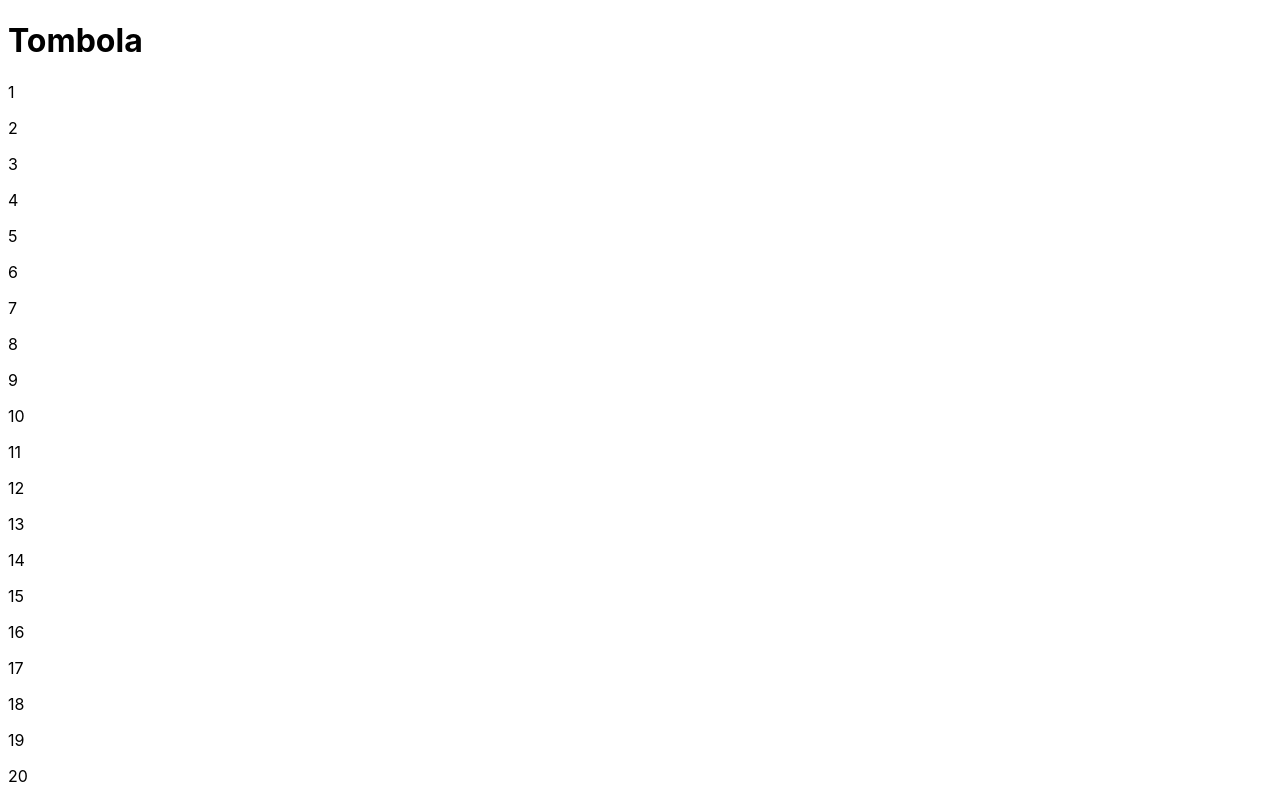
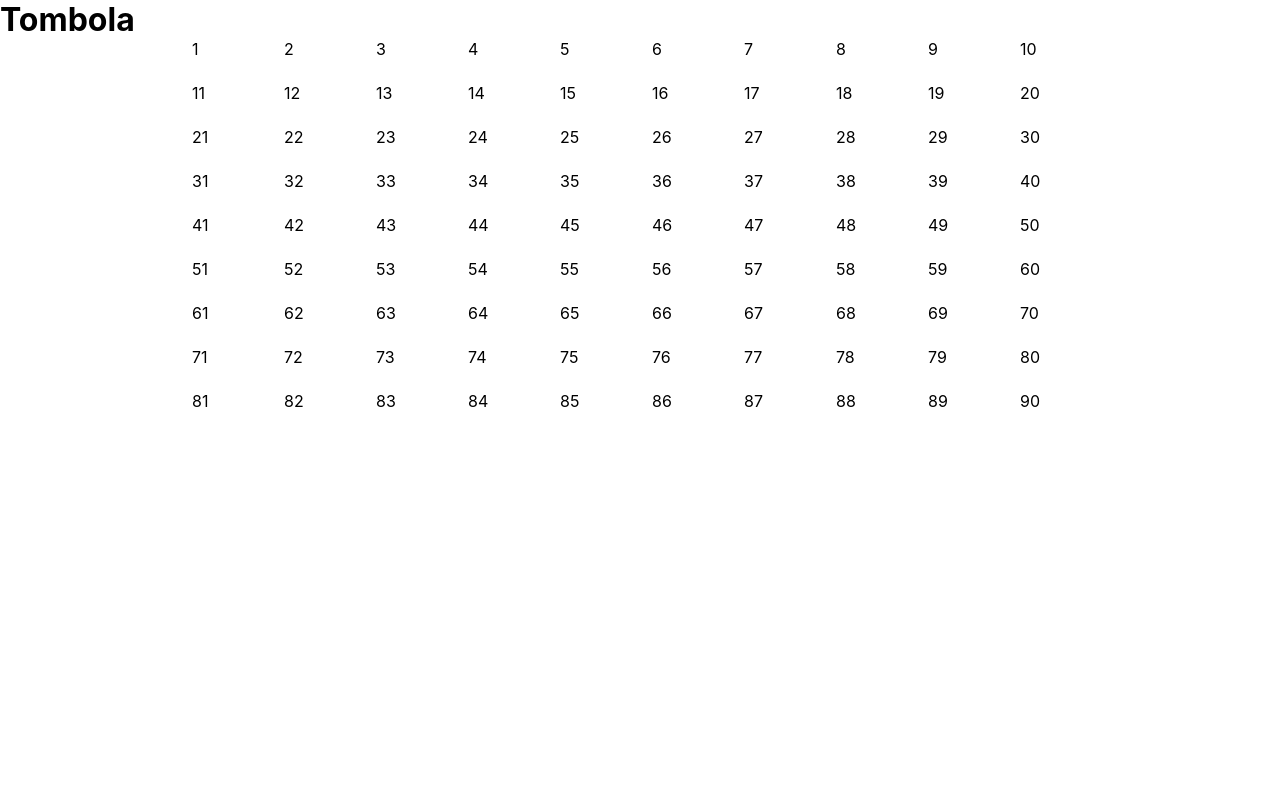
Before and after one commit to giovanni-arduini/web-tombola, a React (Vite) app: page / in a window 1280 px wide. Shown: the top 800 px of the page. Built offline with nearby package versions, Linux system fonts and the light colour scheme.

Commit message:
ADD row-col to Table

```diff
--- a/src/App.jsx
+++ b/src/App.jsx
@@ -4,7 +4,7 @@ import Table from "./Table/Table";
 import { useState } from "react";
 import NumberContext from "./NumberContext";
 
-const numbers = new Array(99).fill(0).map((_, index) => index);
+const numbers = new Array(90).fill(0).map((_, index) => index);
 
 function App() {
   return (
--- a/src/Table/Table.jsx
+++ b/src/Table/Table.jsx
@@ -1,11 +1,23 @@
 import Number from "../Number/Number";
+import React from "react";
+import style from "./Table.module.css";
 import { useContext } from "react";
 import NumberContext from "../NumberContext";
 
 function Table() {
   const numbers = useContext(NumberContext);
   console.log(numbers);
-  return numbers.map((n) => <Number key={n} n={n + 1} />);
+  return (
+    <div className="container">
+      <ul className="row">
+        {numbers.map((n) => (
+          <li className="col" key={n}>
+            <Number n={n + 1} />
+          </li>
+        ))}
+      </ul>
+    </div>
+  );
 }
 
 export default Table;
--- /dev/null
+++ b/src/Table/Table.module.css
@@ -0,0 +1,4 @@
+.body {
+  display: flex;
+  flex-wrap: wrap;
+}
--- a/src/index.css
+++ b/src/index.css
@@ -1,3 +1,42 @@
 :root {
   font-family: Inter, system-ui, Avenir, Helvetica, Arial, sans-serif;
 }
+
+/* Reset */
+
+* {
+  margin: 0;
+  padding: 0;
+  box-sizing: border-box;
+}
+
+ul,
+ol {
+  list-style: none;
+}
+
+/* LAYOUT */
+
+.container {
+  max-width: 1024px;
+  padding: 0 4rem;
+  margin: 0 auto;
+}
+
+.row {
+  display: flex;
+  flex-wrap: wrap;
+  row-gap: 1.5rem;
+  margin: 0 -0.75rem;
+  justify-content: center;
+  padding-bottom: 2rem;
+}
+
+.row > * {
+  padding: 0 0.75rem;
+  width: 100%;
+}
+
+.col {
+  width: calc(100% / 10);
+}
```
